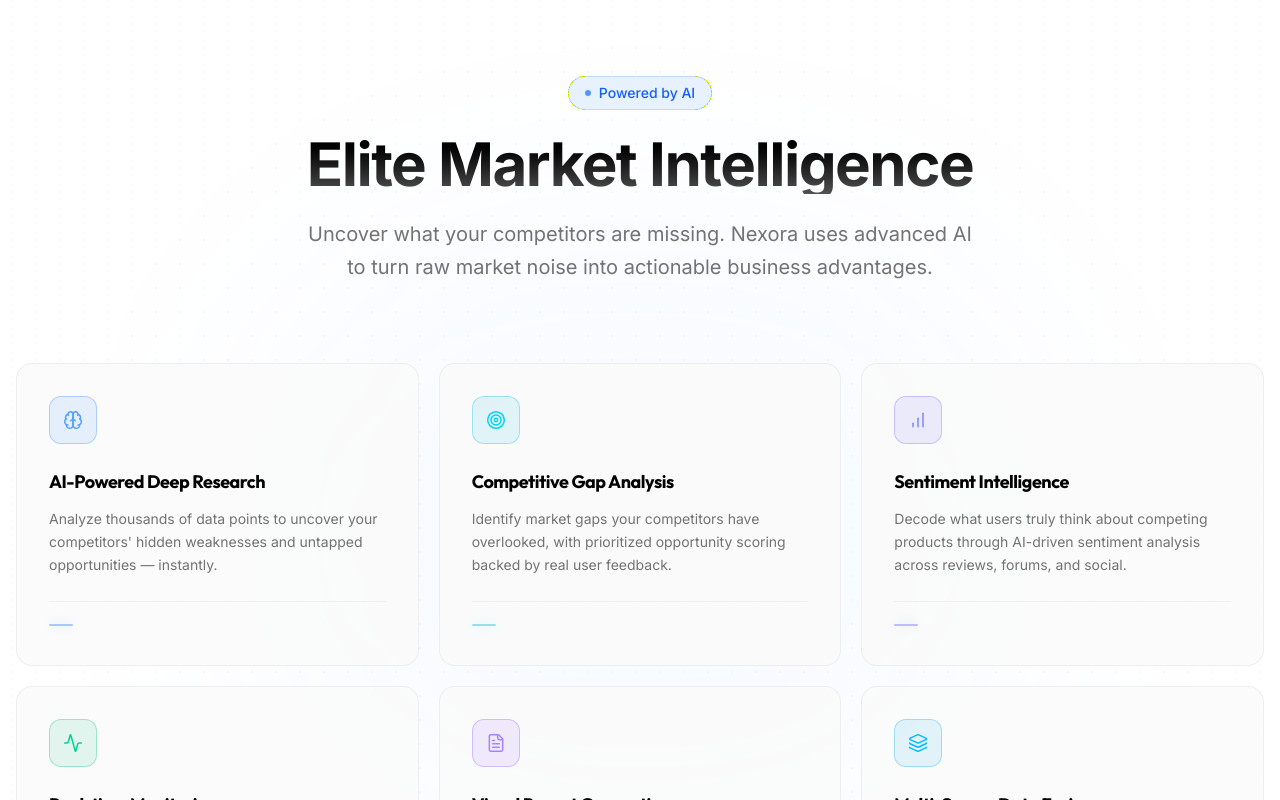
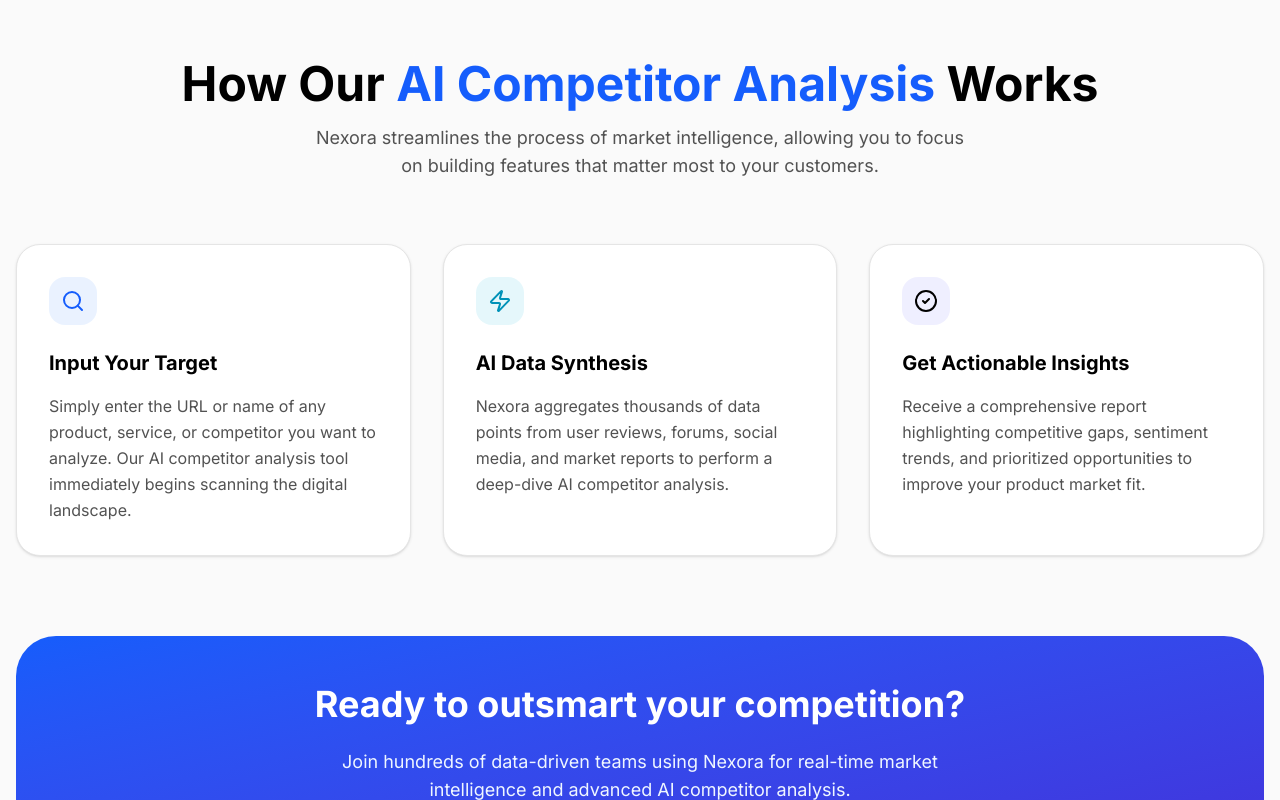
Before and after one commit to MosadCreates/Nexora, a Next.js app: page / in a window 1280 px wide. Shown: the part 1480-2280 px from the top of the page. Built offline with nearby package versions, Linux system fonts and the light colour scheme; no server answers.

Commit message:
updating SEO

```diff
--- a/app/layout.tsx
+++ b/app/layout.tsx
@@ -12,15 +12,22 @@
 const inter = Inter({ subsets: ["latin"], variable: "--font-inter" });
 const outfit = Outfit({ subsets: ["latin"], variable: "--font-outfit" });
 
+export const viewport = {
+  themeColor: '#000000',
+  width: 'device-width',
+  initialScale: 1,
+  maximumScale: 1,
+};
+
 export const metadata: Metadata = {
   title: {
-    default: "Nexora | AI Competitor Analysis & Market Intelligence",
+    default: "Nexora | Elite AI Competitor Analysis & Market Intelligence",
     template: "%s | Nexora",
   },
-  description: "Nexora uses advanced artificial intelligence to analyze market shifts, competitor movements, and emerging trends.",
+  description: "Nexora provides industry-leading AI competitor analysis to help you uncover market gaps, track competitor moves, and build better products with absolute confidence.",
   metadataBase: new URL(process.env.NEXT_PUBLIC_APP_URL || 'https://nexoraintel.com'),
   alternates: {
-    canonical: process.env.NEXT_PUBLIC_APP_URL || 'https://nexoraintel.com',
+    canonical: '/',
   },
   verification: {
     google: '6BXhz6AmCs1B0bFsQKAu4qSR74KN6LH4_vDaSMHyIT4', // just the content value, not the full tag
@@ -29,8 +36,8 @@
     },
   },
   openGraph: {
-    title: "Nexora | See what's next in your market",
-    description: "AI-powered competitor analysis that uncovers weaknesses and market opportunities.",
+    title: "Nexora | AI Competitor Analysis & Market Intelligence",
+    description: "Master your market with AI competitor analysis. Uncover hidden opportunities and outpace your competition.",
     url: '/',
     siteName: 'Nexora',
     images: [
@@ -38,7 +45,7 @@
         url: '/og-image.png',
         width: 1200,
         height: 630,
-        alt: 'Nexora — AI Competitor Intelligence',
+        alt: 'Nexora AI Competitor Analysis',
       },
     ],
     locale: 'en_US',
@@ -46,23 +53,27 @@
   },
   twitter: {
     card: 'summary_large_image',
-    title: "Nexora | See what's next in your market",
+    title: "Nexora | AI Competitor Analysis & Market Intelligence",
     description: "AI-powered competitor analysis that uncovers weaknesses and market opportunities.",
     images: ['/og-image.png'],
   },
   icons: {
     icon: [
-      { url: '/favicon.ico' },
+      { url: '/favicon.ico', rel: 'icon' },
       { url: '/favicon-16x16.png', sizes: '16x16', type: 'image/png' },
-      { url: '/favicon-32x32.png', sizes: '32x32', type: 'image/png' }
+      { url: '/favicon-32x32.png', sizes: '32x32', type: 'image/png' },
+      { url: '/apple-touch-icon.png', sizes: '48x48', type: 'image/png' },
+      { url: '/apple-touch-icon.png', sizes: '96x96', type: 'image/png' },
+      { url: '/android-chrome-192x192.png', sizes: '192x192', type: 'image/png' },
     ],
+    shortcut: ['/favicon.ico'],
     apple: [
-      { url: '/apple-touch-icon.png' }
+      { url: '/apple-touch-icon.png', sizes: '180x180', type: 'image/png' }
     ],
     other: [
       {
         rel: 'apple-touch-icon-precomposed',
-        url: '/apple-touch-icon-precomposed.png',
+        url: '/apple-touch-icon.png',
       },
     ],
   },
@@ -77,7 +88,7 @@
     '@type': 'Organization',
     name: 'Nexora',
     url: baseUrl,
-    logo: `${baseUrl}/og-image.png`,
+    logo: `${baseUrl}/apple-touch-icon.png`,
     sameAs: [
       // Add social URLs when available
     ],
--- a/app/page.tsx
+++ b/app/page.tsx
@@ -4,6 +4,8 @@
 import { FeaturesSection } from "@/components/Home/FeaturesSection";
 import { AnimatedTestimonialsDemo } from "@/components/Home/AnimatedTestimonialsDemo";
 import { HomePageInteractive, CTAInteractive } from "@/components/Home/HomePageInteractive";
+import { HowItWorks } from "@/components/Home/HowItWorks";
+import { FAQSection } from "@/components/Home/FAQSection";
 
 export default function Home() {
   return (
@@ -12,10 +14,13 @@
         <HomePageInteractive />
       </Suspense>
 
+      <HowItWorks />
 
       <FeaturesSection />
 
       <AnimatedTestimonialsDemo />
+
+      <FAQSection />
 
       <Suspense fallback={null}>
         <CTAInteractive />
--- a/app/robots.ts
+++ b/app/robots.ts
@@ -1,7 +1,7 @@
 import { MetadataRoute } from 'next'
 
 export default function robots(): MetadataRoute.Robots {
-  const baseUrl = process.env.NEXT_PUBLIC_APP_URL || 'https://nexora.app'
+  const baseUrl = process.env.NEXT_PUBLIC_APP_URL || 'https://nexoraintel.com'
 
   return {
     rules: [
--- /dev/null
+++ b/src/components/Home/FAQSection.tsx
@@ -0,0 +1,78 @@
+'use client'
+
+import React from 'react'
+import { motion } from 'framer-motion'
+import { Plus, Minus } from 'lucide-react'
+
+const faqs = [
+  {
+    question: 'What is AI competitor analysis?',
+    answer: 'AI competitor analysis uses artificial intelligence to automatically gather, process, and interpret data about your competitors. Instead of manual research, our platform identifies market gaps, sentiment shifts, and feature releases in real-time, providing you with actionable strategic advantages.'
+  },
+  {
+    question: 'How does Nexora track competitor movements?',
+    answer: 'Nexora monitors thousands of public data sources including social media, product review sites, job boards, and news outlets. Our AI models synthesize this "noise" into clear signals, notifying you of pricing changes, marketing shifts, or new product launches as they happen.'
+  },
+  {
+    question: 'Can I generate professional reports for my team?',
+    answer: 'Yes! Nexora allows you to transform complex AI competitor analysis data into high-quality visual reports and PDF exports. These reports are designed to be shared with stakeholders, helping you justify product roadmap decisions with real-world data.'
+  },
+  {
+    question: 'How accurate is the sentiment intelligence?',
+    answer: 'Our sentiment intelligence engine uses state-of-the-art Natural Language Processing (NLP) to understand the nuance in user feedback. We go beyond "positive vs negative" to identify specific pain points and feature requests that your competitors are failing to address.'
+  },
+  {
+    question: 'Is my search data private?',
+    answer: 'Absolutely. We prioritize your privacy. All your research queries and generated reports are encrypted and strictly confidential. We never share your strategic focus or analysis data with third parties.'
+  }
+]
+
+function FAQItem({ question, answer }: { question: string, answer: string }) {
+  const [isOpen, setIsOpen] = React.useState(false)
+
+  return (
+    <div className="border-b border-neutral-200 dark:border-neutral-800 last:border-0">
+      <button
+        onClick={() => setIsOpen(!isOpen)}
+        className="w-full py-6 flex items-center justify-between text-left group"
+      >
+        <span className="text-lg font-semibold text-black dark:text-white group-hover:text-blue-600 dark:group-hover:text-blue-400 transition-colors">
+          {question}
+        </span>
+        {isOpen ? <Minus className="w-5 h-5 text-blue-500" /> : <Plus className="w-5 h-5 text-neutral-400" />}
+      </button>
+      <motion.div
+        initial={false}
+        animate={{ height: isOpen ? 'auto' : 0, opacity: isOpen ? 1 : 0 }}
+        className="overflow-hidden"
+      >
+        <p className="pb-6 text-neutral-600 dark:text-neutral-400 leading-relaxed">
+          {answer}
+        </p>
+      </motion.div>
+    </div>
+  )
+}
+
+export function FAQSection() {
+  return (
+    <section className="py-24 bg-white dark:bg-black">
+      <div className="max-w-4xl mx-auto px-4">
+        <div className="text-center mb-16">
+          <h2 className="text-3xl md:text-5xl font-bold mb-4 text-black dark:text-white">
+            Frequently Asked Questions
+          </h2>
+          <p className="text-lg text-neutral-600 dark:text-neutral-400">
+            Everything you need to know about Nexora and AI competitor analysis.
+          </p>
+        </div>
+
+        <div className="space-y-2">
+          {faqs.map((faq) => (
+            <FAQItem key={faq.question} {...faq} />
+          ))}
+        </div>
+      </div>
+    </section>
+  )
+}
--- a/src/components/Home/FeaturesSection.tsx
+++ b/src/components/Home/FeaturesSection.tsx
@@ -17,21 +17,21 @@
   {
     title: 'AI-Powered Deep Research',
     description:
-      "Analyze thousands of data points to uncover your competitors' hidden weaknesses and untapped opportunities — instantly.",
+      "Instantly uncover competitor weaknesses and market opportunities using thousands of AI-analyzed data points.",
     icon: Brain,
     accentColor: 'blue'
   },
   {
     title: 'Competitive Gap Analysis',
     description:
-      'Identify market gaps your competitors have overlooked, with prioritized opportunity scoring backed by real user feedback.',
+      'Identify overlooked market gaps with prioritized opportunity scoring based on real user feedback.',
     icon: Target,
     accentColor: 'cyan'
   },
   {
     title: 'Sentiment Intelligence',
     description:
-      'Decode what users truly think about competing products through AI-driven sentiment analysis across reviews, forums, and social.',
+      'Understand user sentiment across reviews and forums through AI-driven intelligence.',
     icon: BarChart,
     accentColor: 'indigo'
   },
--- a/src/components/Home/HeroSection.tsx
+++ b/src/components/Home/HeroSection.tsx
@@ -14,7 +14,7 @@
 }
 
 export function HeroSection({ onGetStarted }: HeroSectionProps) {
-  const words = `Analyze any product and discover untapped business opportunities backed by real user feedback from across the web.`
+  const words = `Analyze any product and discover untapped business opportunities with our advanced AI competitor analysis platform, backed by real user feedback from across the web.`
 
   return (
     <div className="relative pt-20 pb-16 md:pt-32 md:pb-24 overflow-hidden min-h-screen flex flex-col items-center justify-center">
@@ -38,9 +38,9 @@
             transition={{ duration: 0.5, delay: 0.1 }}
             className="text-3xl md:text-6xl lg:text-7xl font-bold text-black dark:text-white mb-8 tracking-tighter leading-tight"
           >
-            The Market Has Already Told You <br className='hidden md:block' />
+            Elite AI Competitor Analysis <br className='hidden md:block' />
             <span className="text-transparent bg-clip-text bg-gradient-to-r from-blue-600 to-cyan-500 dark:from-blue-400 dark:to-cyan-300">
-              What to Build Next.
+              For Data-Driven Teams.
             </span>
           </motion.h1>
 
@@ -78,7 +78,7 @@
             <div className="p-2 bg-white dark:bg-black dark:border-neutral-700 border border-neutral-200 rounded-[24px] overflow-hidden">
               <Image
                 src="/header.webp"
-                alt="Market Intelligence Dashboard"
+                alt="Nexora AI Competitor Analysis Dashboard"
                 priority
                 width={1920}
                 height={1080}
--- /dev/null
+++ b/src/components/Home/HowItWorks.tsx
@@ -0,0 +1,79 @@
+'use client'
+
+import React from 'react'
+import { motion } from 'framer-motion'
+import { Search, Zap, CheckCircle2 } from 'lucide-react'
+
+const steps = [
+  {
+    title: 'Input Your Target',
+    description: 'Simply enter the URL or name of any product, service, or competitor you want to analyze. Our AI competitor analysis tool immediately begins scanning the digital landscape.',
+    icon: Search,
+    color: 'blue'
+  },
+  {
+    title: 'AI Data Synthesis',
+    description: 'Nexora aggregates thousands of data points from user reviews, forums, social media, and market reports to perform a deep-dive AI competitor analysis.',
+    icon: Zap,
+    color: 'cyan'
+  },
+  {
+    title: 'Get Actionable Insights',
+    description: 'Receive a comprehensive report highlighting competitive gaps, sentiment trends, and prioritized opportunities to improve your product market fit.',
+    icon: CheckCircle2,
+    color: 'indigo'
+  }
+]
+
+export function HowItWorks() {
+  return (
+    <section className="py-24 bg-neutral-50 dark:bg-neutral-900/50">
+      <div className="max-w-7xl mx-auto px-4">
+        <div className="text-center mb-16">
+          <h2 className="text-3xl md:text-5xl font-bold mb-4 text-black dark:text-white">
+            How Our <span className="text-blue-600 dark:text-blue-400">AI Competitor Analysis</span> Works
+          </h2>
+          <p className="text-lg text-neutral-600 dark:text-neutral-400 max-w-2xl mx-auto">
+            Nexora streamlines the process of market intelligence, allowing you to focus on building features that matter most to your customers.
+          </p>
+        </div>
+
+        <div className="grid grid-cols-1 md:grid-cols-3 gap-8">
+          {steps.map((step, index) => (
+            <motion.div
+              key={step.title}
+              initial={{ opacity: 0, y: 20 }}
+              whileInView={{ opacity: 1, y: 0 }}
+              transition={{ duration: 0.5, delay: index * 0.1 }}
+              viewport={{ once: true }}
+              className="p-8 rounded-3xl bg-white dark:bg-black border border-neutral-200 dark:border-neutral-800 shadow-sm hover:shadow-md transition-shadow"
+            >
+              <div className={`w-12 h-12 rounded-2xl bg-${step.color}-500/10 flex items-center justify-center mb-6`}>
+                <step.icon className={`w-6 h-6 text-${step.color}-600 dark:text-${step.color}-400`} />
+              </div>
+              <h3 className="text-xl font-bold mb-4 text-black dark:text-white">{step.title}</h3>
+              <p className="text-neutral-600 dark:text-neutral-400 leading-relaxed">
+                {step.description}
+              </p>
+            </motion.div>
+          ))}
+        </div>
+
+        <div className="mt-20 p-8 md:p-12 rounded-[40px] bg-gradient-to-br from-blue-600 to-indigo-700 text-white text-center">
+          <h3 className="text-2xl md:text-4xl font-bold mb-6">Ready to outsmart your competition?</h3>
+          <p className="text-blue-50 text-lg mb-8 max-w-2xl mx-auto">
+            Join hundreds of data-driven teams using Nexora for real-time market intelligence and advanced AI competitor analysis.
+          </p>
+          <div className="flex flex-col sm:flex-row items-center justify-center gap-4 text-black">
+            <div className="px-6 py-2 bg-white/20 backdrop-blur-md rounded-full text-sm font-medium border border-white/30 text-white">
+              No credit card required
+            </div>
+            <div className="px-6 py-2 bg-white/20 backdrop-blur-md rounded-full text-sm font-medium border border-white/30 text-white">
+              Instant analysis results
+            </div>
+          </div>
+        </div>
+      </div>
+    </section>
+  )
+}
```
